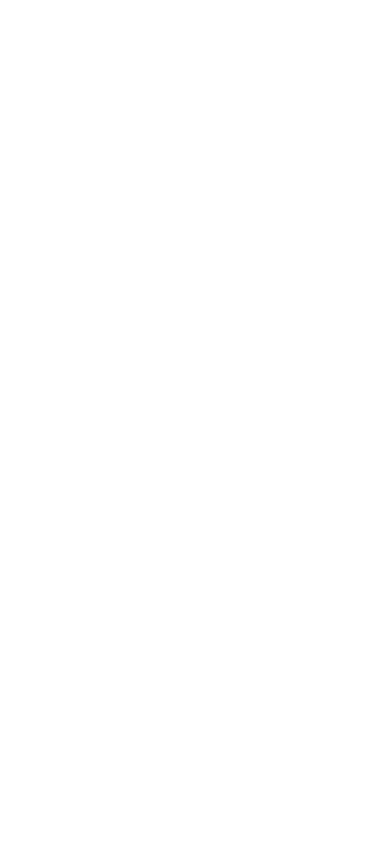
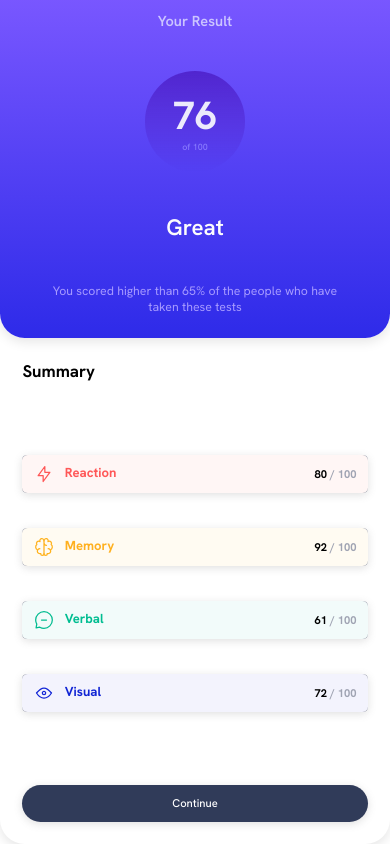
Before and after one commit to sballay8734/results-summary-component, a plain HTML site: page index.html in a window 390 px wide. Drawn offline with Linux system fonts and the light colour scheme.

Commit message:
Starting responsive design

```diff
--- a/index.html
+++ b/index.html
@@ -5,9 +5,25 @@
   <meta http-equiv="X-UA-Compatible" content="IE=edge">
   <meta name="viewport" content="width=device-width, initial-scale=1.0">
   <link rel="stylesheet" href="style.css">
+  <script src="script.js" defer></script>
   <title>Document</title>
 </head>
 <body>
-
+  <div class="card-container">
+    <div class="result-overview">
+      <h6 class="result-header">Your Result</h6>
+      <div class="average-score">
+        <div class="score">76</div>
+        <div class="out-of">of 100</div>
+      </div>
+      <div class="adjective">Great</div>
+      <p class="comparison">You scored higher than 65% of the people who have taken these tests</p>
+    </div>
+    <div class="summary">
+      <h3 class="right-header">Summary</h3>
+      <div class="attribute-cards"></div>
+      <button class="continue">Continue</button>
+    </div>
+  </div>
 </body>
 </html>
--- /dev/null
+++ b/script.js
@@ -0,0 +1,69 @@
+const cardDiv = document.querySelector('.attribute-cards')
+
+const testResults = [
+  {
+    category: 'Reaction',
+    score: 80,
+    icon: './assets/images/icon-reaction.svg'
+  },
+  {
+    category: 'Memory',
+    score: 92,
+    icon: './assets/images/icon-memory.svg'
+  },
+  {
+    category: 'Verbal',
+    score: 61,
+    icon: './assets/images/icon-verbal.svg'
+  },
+  {
+    category: 'Visual',
+    score: 72,
+    icon: './assets/images/icon-visual.svg'
+  }
+]
+
+testResults.forEach((result) => {
+  let resultDiv = document.createElement('div')
+  resultDiv.classList.add('result')
+
+  let overlapDiv = document.createElement('div')
+  overlapDiv.classList.add('overlap')
+
+  // left
+  let leftSide = document.createElement('div')
+  leftSide.classList.add('result-left')
+
+  let iconImg = document.createElement('img')
+  iconImg.src = result.icon
+
+  let resultName = document.createElement('h3')
+  resultName.innerText = result.category
+
+  leftSide.appendChild(iconImg)
+  leftSide.appendChild(resultName)
+
+  // right
+  let rightSide = document.createElement('div')
+  rightSide.classList.add('result-right')
+
+  let resultScore = document.createElement('p')
+  let resultSpan = document.createElement('span')
+  resultSpan.innerText = result.score
+  resultSpan.classList.add('bold-score')
+
+  let defaultToAdd = document.createElement('span')
+  defaultToAdd.innerText = ' / 100'
+  defaultToAdd.classList.add('default-nums')
+
+  resultScore.appendChild(resultSpan)
+  resultScore.appendChild(defaultToAdd)
+
+  rightSide.appendChild(resultScore)
+
+  resultDiv.appendChild(leftSide)
+  resultDiv.appendChild(rightSide)
+  resultDiv.appendChild(overlapDiv)
+
+  cardDiv.appendChild(resultDiv)
+})
--- a/style.css
+++ b/style.css
@@ -0,0 +1,220 @@
+@import url('https://fonts.googleapis.com/css2?family=Hanken+Grotesk:wght@100;200;300;400;500;600;700;800&display=swap');
+
+* {
+  box-sizing: border-box;
+  padding: 0;
+  margin: 0;
+  font-family: 'Hanken Grotesk', sans-serif;
+}
+
+body {
+  background-color: #ffffff;
+  height: 100vh;
+  width: 100%;
+  display: flex;
+  justify-content: center;
+  align-items: center;
+}
+
+.card-container {
+  height: 475px;
+  width: 700px;
+  border-radius: 2.2rem;
+  box-shadow: rgba(0, 0, 0, 0.1) 0px 4px 12px;
+  overflow: hidden;
+  display: flex;
+  margin: 1rem;
+}
+
+.result-overview {
+  width: 50%;
+  height: 100%;
+  background-image: linear-gradient(to bottom, hsl(252, 100%, 67%), hsl(241, 81%, 54%));
+  border-radius: 2.2rem;
+  box-shadow: rgba(0, 0, 0, 0.1) 0px 4px 12px;
+  display: flex;
+  flex-direction: column;
+  align-items: center;
+  justify-content: space-between;
+  padding: 2rem 3rem 2rem 3rem;
+  text-align: center;
+}
+
+.result-header {
+  font-size: 1.3rem;
+  color: #ccc5ff;
+  font-weight: 600;
+}
+
+.average-score {
+  height: 12rem;
+  width: 12rem;
+  padding: 2rem;
+  border-radius: 100%;
+  display: flex;
+  flex-direction: column;
+  align-items: center;
+  justify-content: center;
+  background-image: linear-gradient(to bottom, hsla(256, 72%, 46%, 1), hsla(241, 72%, 46%, 0));
+  opacity: .9;
+}
+
+.score {
+  font-size: 4rem;
+  font-weight: 700;
+  color: #fcfcfd;
+}
+
+.out-of {
+  font-weight: 500;
+  color: #8e80ff;
+}
+
+.adjective {
+  font-size: 2rem;
+  font-weight: 600;
+  color: #fcfcfd;
+}
+
+.comparison {
+  font-size: 1.1rem;
+  color: #a69aff;
+  margin-bottom: 1rem;
+}
+
+.summary {
+  width: 50%;
+  height: 100%;
+  padding: 2rem 2rem 2rem 2rem;
+  display: flex;
+  flex-direction: column;
+  justify-content: space-between;
+}
+
+.right-header {
+  font-size: 1.5rem;
+}
+
+.attribute-cards {
+  display: flex;
+  flex-direction: column;
+  gap: 1.4rem;
+}
+
+.result {
+  display: flex;
+  border-radius: .5rem;
+  padding: .8rem 1rem;
+  align-items: center;
+  position: relative;
+  box-shadow: rgba(99, 99, 99, 0.2) 0px 2px 8px 0px;
+}
+
+.overlap {
+  position: absolute;
+  left: 0;
+  z-index: -1;
+  border: 1px solid #9fa3b2;
+  border-radius: .4rem;
+  width: 100%;
+  height: 100%;
+}
+
+.result:first-child {
+  background-color: #fff6f5;
+  color: hsl(0, 100%, 67%);
+}
+
+.result:nth-child(2) {
+  background-color: #fffbf2;
+  color: hsl(39, 100%, 56%);
+}
+
+.result:nth-child(3) {
+  background-color: #f2fbfa;
+  color: hsl(166, 100%, 37%);
+}
+
+.result:nth-child(4) {
+  background-color: #f3f3fd;
+  color: hsl(234, 85%, 45%);
+}
+
+.result-left {
+  display: flex;
+  gap: 1rem;
+}
+
+.result-right {
+  margin-left: auto;
+}
+
+.bold-score {
+  font-weight: 700;
+  color: black;
+}
+
+.default-nums {
+  font-weight: 700;
+  color: #9fa3b2;
+}
+
+.continue {
+  box-shadow: rgba(99, 99, 99, 0.2) 0px 2px 8px 0px;
+  border: none;
+  background-color: #303b59;
+  color: white;
+  padding: 1rem;
+  border-radius: 20rem;
+  font-weight: 500;
+  font-size: 1rem;
+}
+
+.continue:hover {
+  background-image: linear-gradient(to bottom, hsl(252, 100%, 67%), hsl(241, 81%, 54%));
+  cursor: pointer;
+}
+
+@media (max-width: 640px) {
+  .card-container {
+    flex-direction: column;
+    height: 100vh;
+    width: 400px;
+    border-top-right-radius: 0rem;
+    border-top-left-radius: 0rem;
+    margin: 0;
+  }
+
+  .result-overview {
+    padding: 1rem 4rem;
+    width: 100%;
+    height: 40%;
+    border-top-right-radius: 0rem;
+    border-top-left-radius: 0rem;
+  }
+
+  .summary {
+    width: 100%;
+    height: 60%;
+  }
+
+  .attribute-cards {
+    height: 60%;
+    justify-content: space-around;
+  }
+
+  .score {
+    font-size: 3.5rem;
+  }
+
+  .average-score {
+    height: 9rem;
+    width: 9rem;
+    font-size: .8rem;
+    padding: 1.5rem;
+  }
+
+  html {
+    font-size: .7rem;
+  }
+}
```
